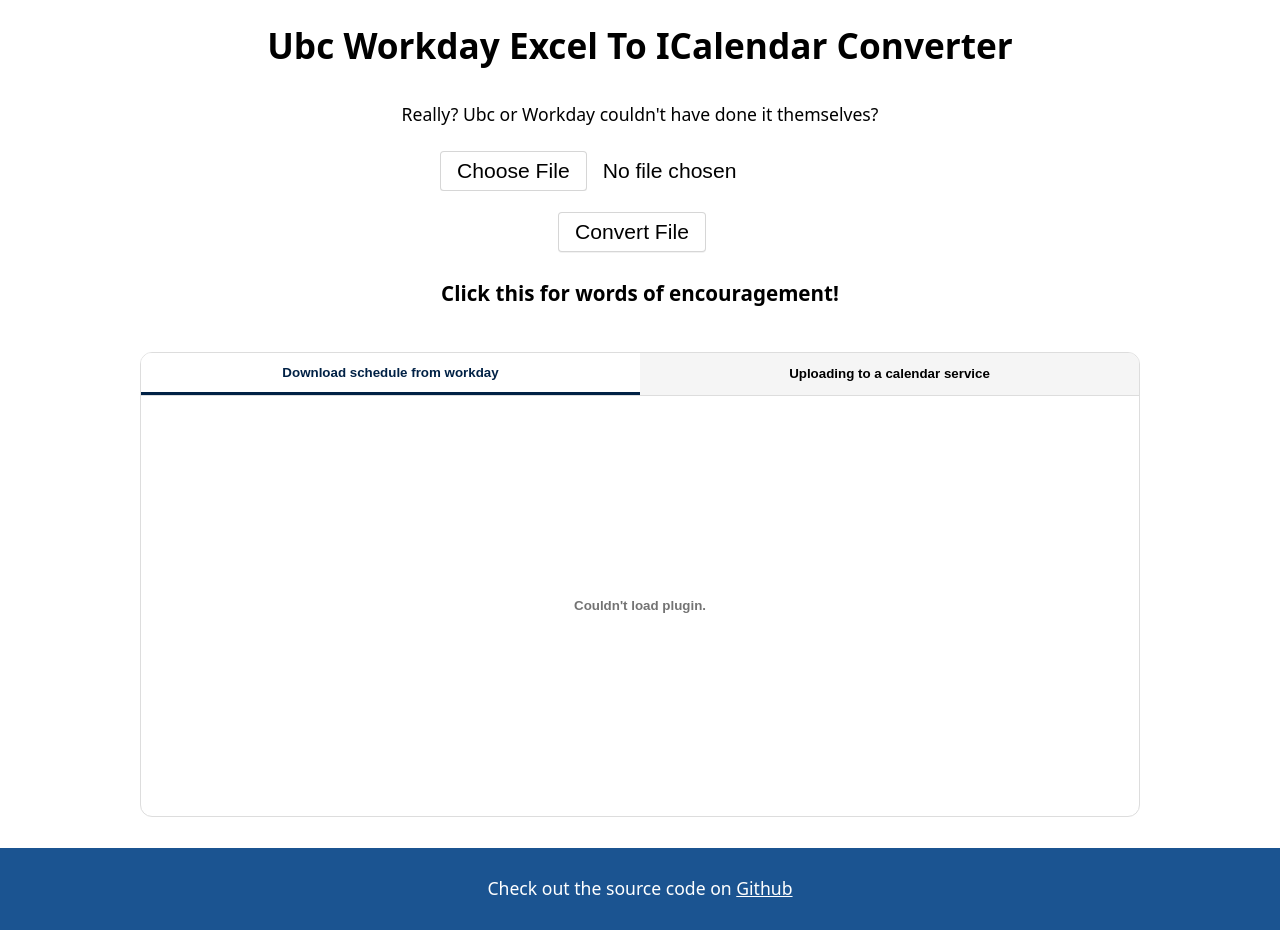
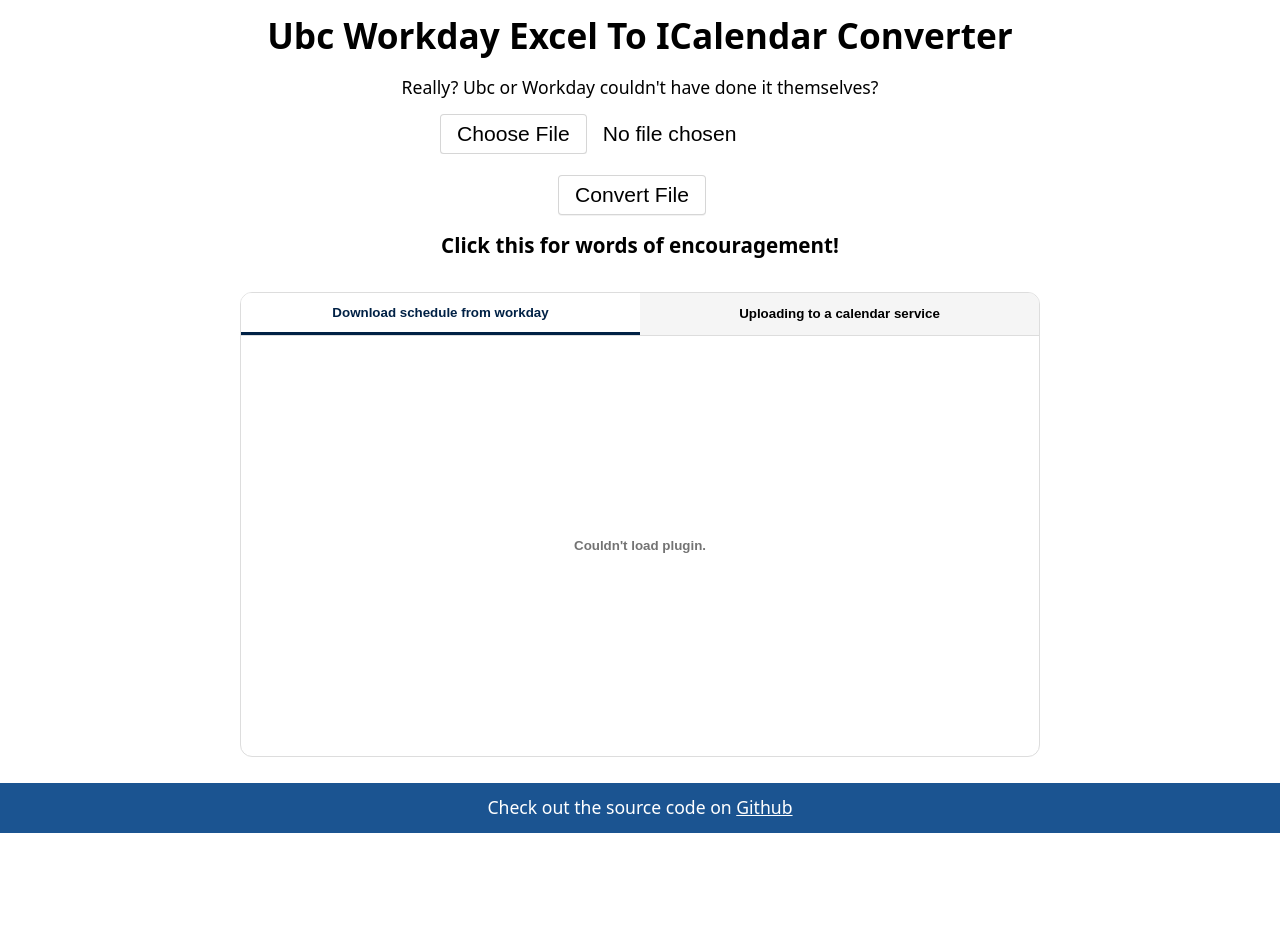
Before and after one commit to zycata/Workday-to-Calendar, a React (Vite) app in the folder frontend/: page / in a window 1280 px wide. After the commit the page ends 833 px from the top, so only its background shows below. Built offline with nearby package versions, Linux system fonts and the light colour scheme.

Commit message:
minor fixes

```diff
--- a/frontend/src/App.css
+++ b/frontend/src/App.css
@@ -1,7 +1,7 @@
 footer {
   background-color: #1b5491; /* UBC Blue */
   color: white;
-  padding: 2rem;
+  padding: 1rem;
 }
 
 a.footer-link:link {
@@ -40,5 +40,5 @@
 }
 
 .spacing > * {
-  margin: 0.8em;
+  margin: 0.5em;
 }
--- a/frontend/src/components/TutorialTabs.css
+++ b/frontend/src/components/TutorialTabs.css
@@ -20,7 +20,7 @@
   /* Remove max-width/margins to allow full expansion, or keep if desired.
      User said "expand to all available space". */
   width: 100%;
-  max-width: 1000px;
+  max-width: 800px;
   margin: 1em 0; /* Adjust margin */
   border: 1px solid #ddd;
   border-radius: 12px;
```
Also changed, not shown: 1 other file (tests, documents, lock files or other folders).
